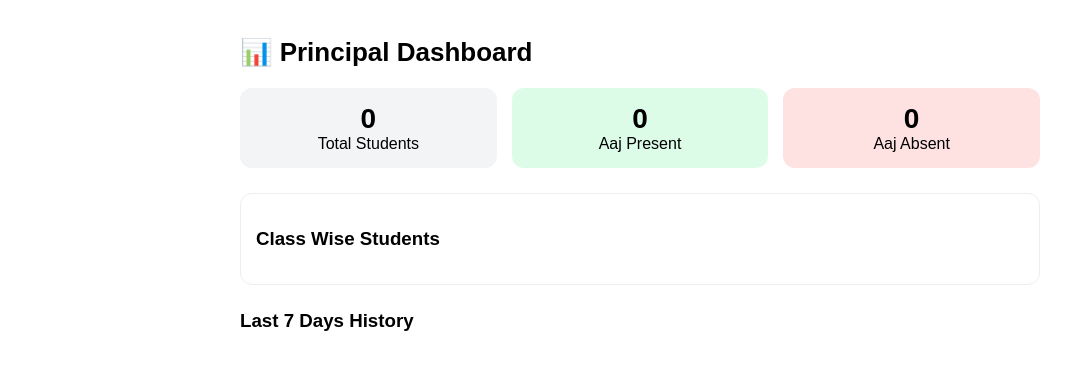
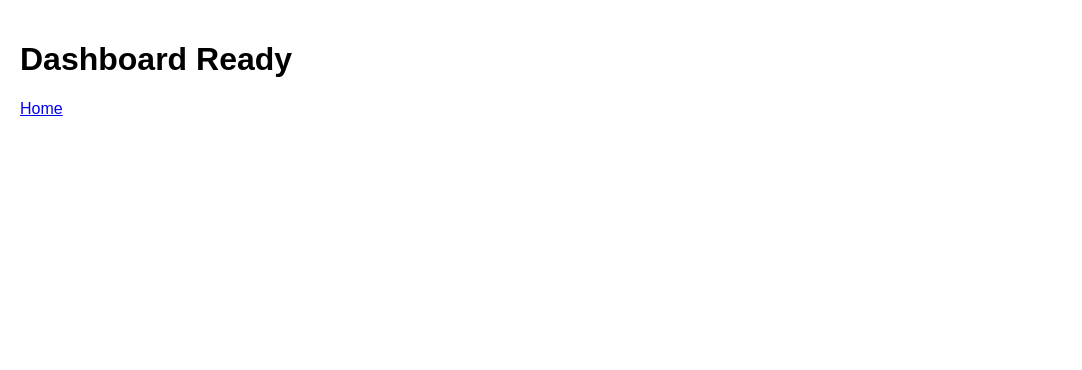
Before and after one commit to aachal2008jaiswal-sudo/Deepanshukasaudhan, a Next.js app: page /dashboard in a window 1280 px wide. Shown: the top 370 px of the page, without its empty margins (0-1082 px from the left). Built offline with nearby package versions, Linux system fonts and the light colour scheme.

Commit message:
Refactor Dashboard component for simplified rendering

```diff
--- a/app/dashboard/page.jsx
+++ b/app/dashboard/page.jsx
@@ -1,64 +1,3 @@
-"use client";
-import { useState, useEffect } from "react";
-
 export default function Dashboard() {
-  const [totalStudents, setTotalStudents] = useState(0);
-  const [todayData, setTodayData] = useState(null);
-  const [allClasses, setAllClasses] = useState({});
-  const [history, setHistory] = useState([]);
-
-  useEffect(() => {
-    const students = JSON.parse(localStorage.getItem("students") || "[]");
-    setTotalStudents(students.length);
-    const classCount = {};
-    students.forEach(s => { classCount[s.class] = (classCount[s.class] || 0) + 1; });
-    setAllClasses(classCount);
-    const hist = [];
-    for (let i = 0; i < localStorage.length; i++) {
-      const key = localStorage.key(i);
-      if (key.startsWith("attendance_")) {
-        hist.push(JSON.parse(localStorage.getItem(key)));
-      }
-    }
-    hist.sort((a,b) => b.date.localeCompare(a.date));
-    setHistory(hist);
-    const today = new Date().toISOString().split("T")[0];
-    const rec = localStorage.getItem(`attendance_${today}`);
-    if (rec) setTodayData(JSON.parse(rec));
-  }, []);
-
-  const getPresent = (rec) => rec ? Object.values(rec.attendance).filter(v => v === "Present").length : 0;
-
-  return (
-    <div style={{ padding: "20px", maxWidth: "800px", margin: "auto" }}>
-      <h1 style={{ fontSize: "26px", fontWeight: "bold" }}>📊 Principal Dashboard</h1>
-      <div style={{ display: "grid", gridTemplateColumns: "1fr 1fr 1fr", gap: "15px", marginTop: "20px" }}>
-        <div style={{ padding: "15px", background: "#f3f4f6", borderRadius: "12px", textAlign: "center" }}>
-          <div style={{ fontSize: "28px", fontWeight: "bold" }}>{totalStudents}</div><div>Total Students</div>
-        </div>
-        <div style={{ padding: "15px", background: "#dcfce7", borderRadius: "12px", textAlign: "center" }}>
-          <div style={{ fontSize: "28px", fontWeight: "bold" }}>{getPresent(todayData)}</div><div>Aaj Present</div>
-        </div>
-        <div style={{ padding: "15px", background: "#fee2e2", borderRadius: "12px", textAlign: "center" }}>
-          <div style={{ fontSize: "28px", fontWeight: "bold" }}>{todayData ? totalStudents - getPresent(todayData) : 0}</div><div>Aaj Absent</div>
-        </div>
-      </div>
-      <div style={{ marginTop: "25px", padding: "15px", border: "1px solid #eee", borderRadius: "12px" }}>
-        <h3 style={{ fontWeight: "bold" }}>Class Wise Students</h3>
-        {Object.keys(allClasses).map(([cls, count]) => (
-          <div key={cls} style={{ display: "flex", justifyContent: "space-between", padding: "8px 0", borderBottom: "1px solid #f3f4f6" }}>
-            <span>{cls}</span><b>{count}</b>
-          </div>
-        ))}
-      </div>
-      <div style={{ marginTop: "25px" }}>
-        <h3 style={{ fontWeight: "bold" }}>Last 7 Days History</h3>
-        {history.slice(0,7).map((rec, idx) => (
-          <div key={idx} style={{ display: "flex", justifyContent: "space-between", padding: "12px", marginTop: "8px", background: "#f9fafb", borderRadius: "8px" }}>
-            <span>{rec.date}</span><span style={{ color: "green" }}>P: {getPresent(rec)}</span><span style={{ color: "red" }}>A: {rec.students.length - getPresent(rec)}</span>
-          </div>
-        ))}
-      </div>
-    </div>
-  );
+  return <div style={{padding:20}}><h1>Dashboard Ready</h1><a href="/">Home</a></div>
 }
```
